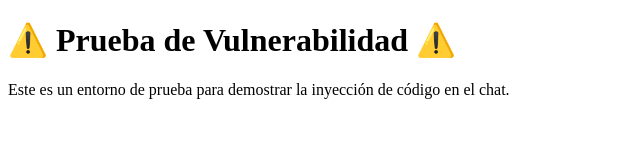
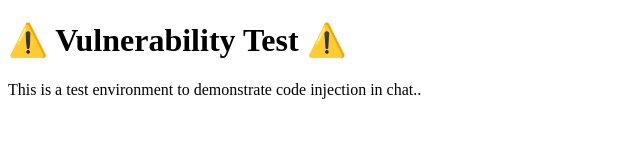
Before and after one commit to bl4ckjerr/simulacionrobodedatos.com, a plain HTML site: page index.html in a window 1280 px wide. Shown: the whole page, without its empty margins (0-640 px from the left). Drawn offline with Linux system fonts and the light colour scheme.

```diff
--- a/index.html
+++ b/index.html
@@ -3,11 +3,11 @@
 <head>
     <meta charset="UTF-8">
     <meta name="viewport" content="width=device-width, initial-scale=1.0">
-    <title>Prueba de Simulación</title>
+    <title>This is a test environment to demonstrate code injection in chat.</title>
 </head>
 <body>
-    <h1>⚠️ Prueba de Vulnerabilidad ⚠️</h1>
-    <p>Este es un entorno de prueba para demostrar la inyección de código en el chat.</p>
+    <h1>⚠️ Vulnerability Test ⚠️</h1>
+    <p>This is a test environment to demonstrate code injection in chat..</p>
 
     <script>
         // Datos ficticios para la prueba
```
